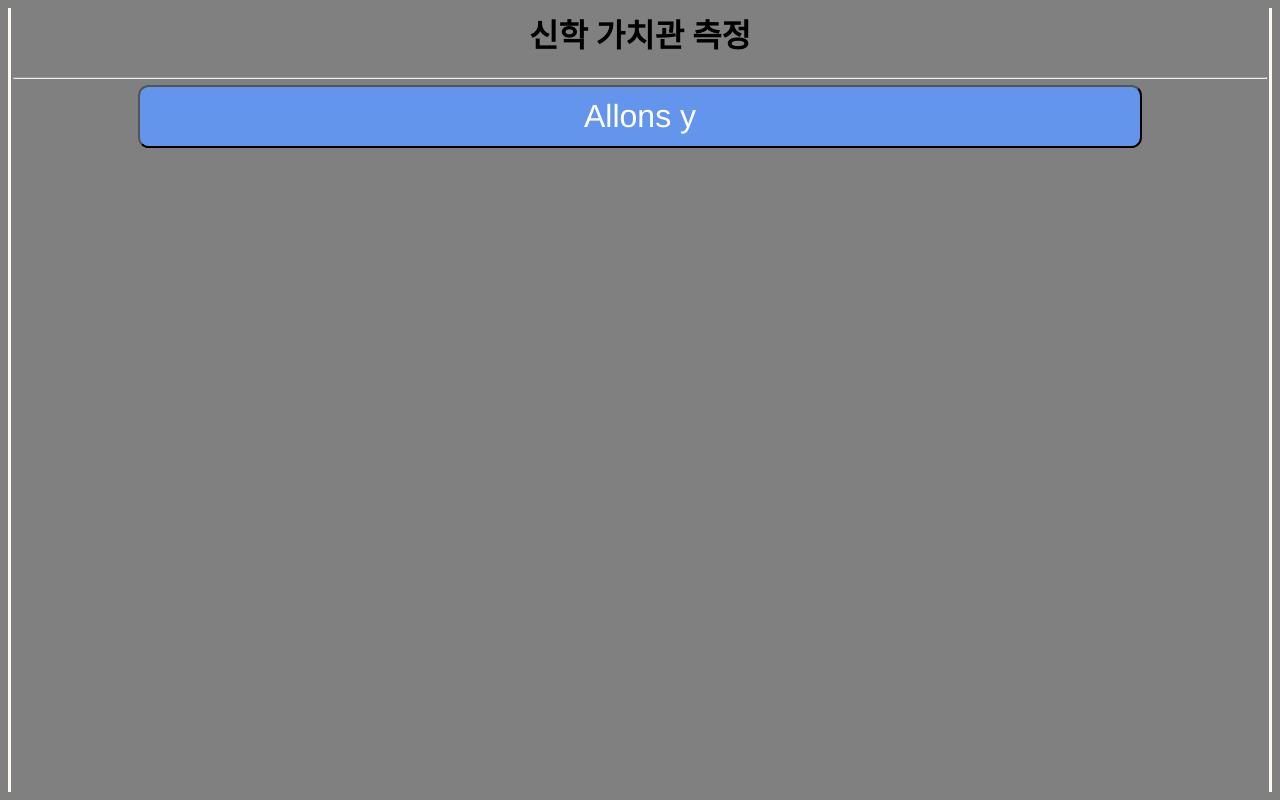
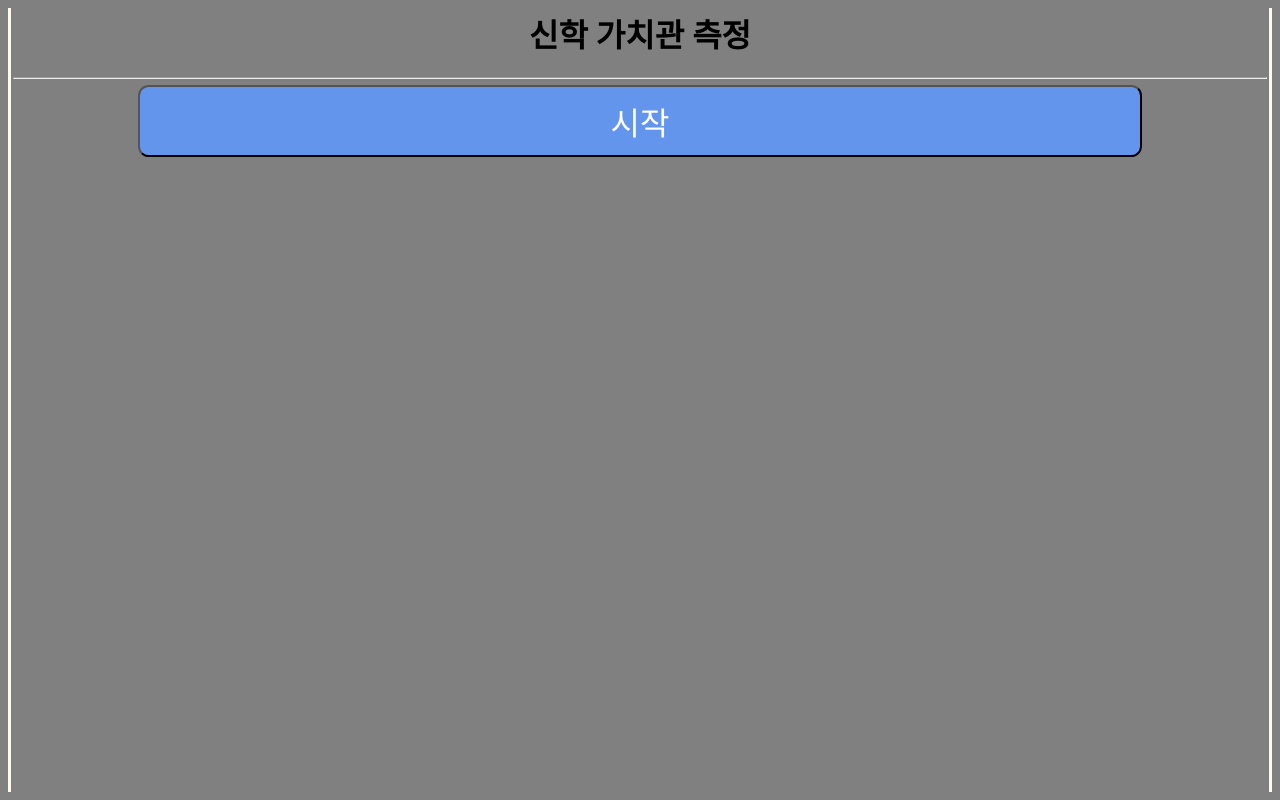
Before and after one commit to 12312312345678/TeologicalFactor, a plain HTML site: page index.html in a window 1280 px wide. Drawn offline with Linux system fonts and the light colour scheme; some packages are replaced by stand-ins of ours.

Commit message:
Update index.html

```diff
--- a/index.html
+++ b/index.html
@@ -15,6 +15,6 @@
 <script src="/__/firebase/init.js"></script>
     <h1>신학 가치관 측정</h1>
     <hr>
-<button class="button" id="start" onClick="location.href='Tests.html';">Allons y</button>
+<button class="button" id="start" onClick="location.href='Tests.html';">시작</button>
 
 </body>
```
